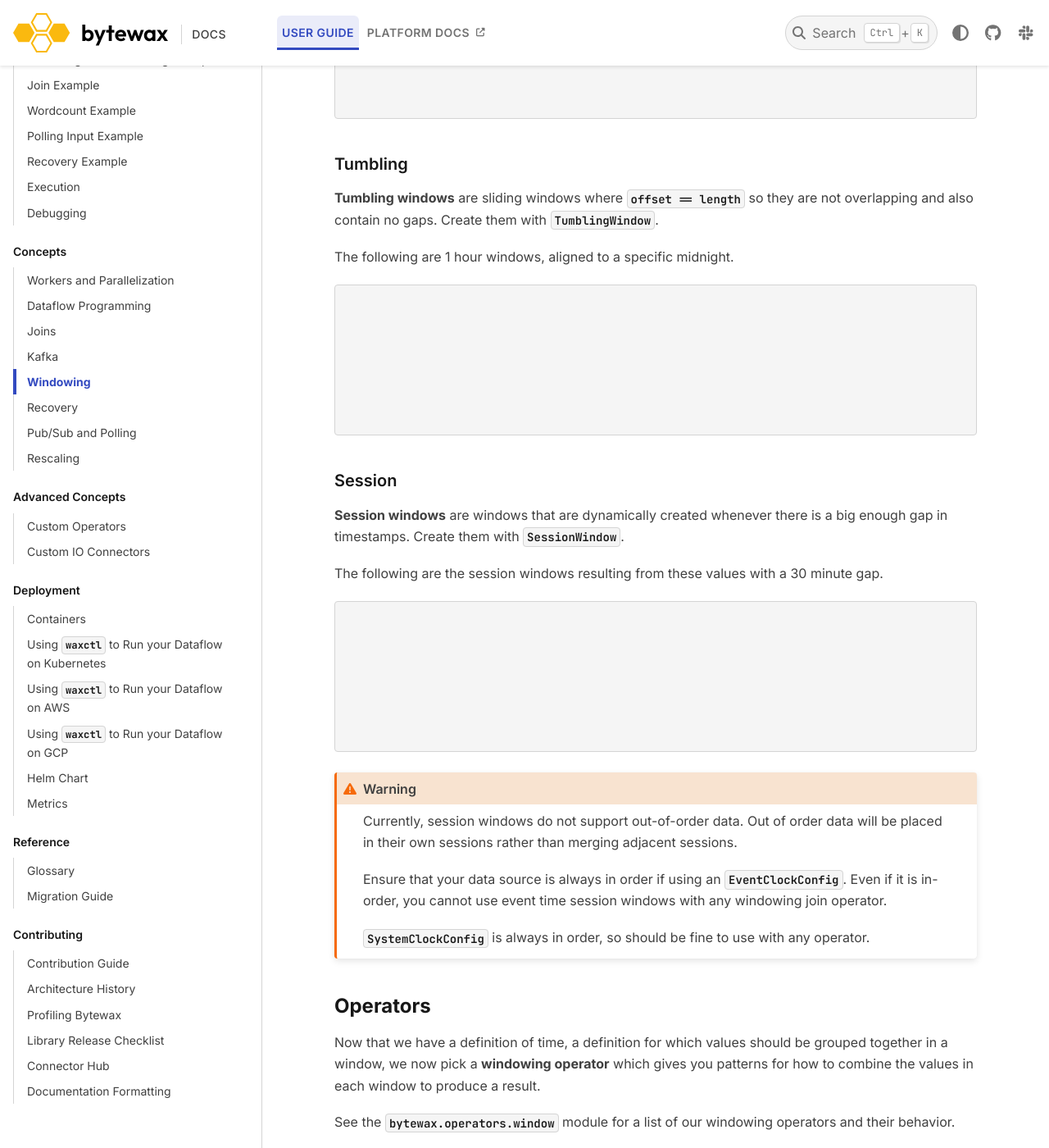
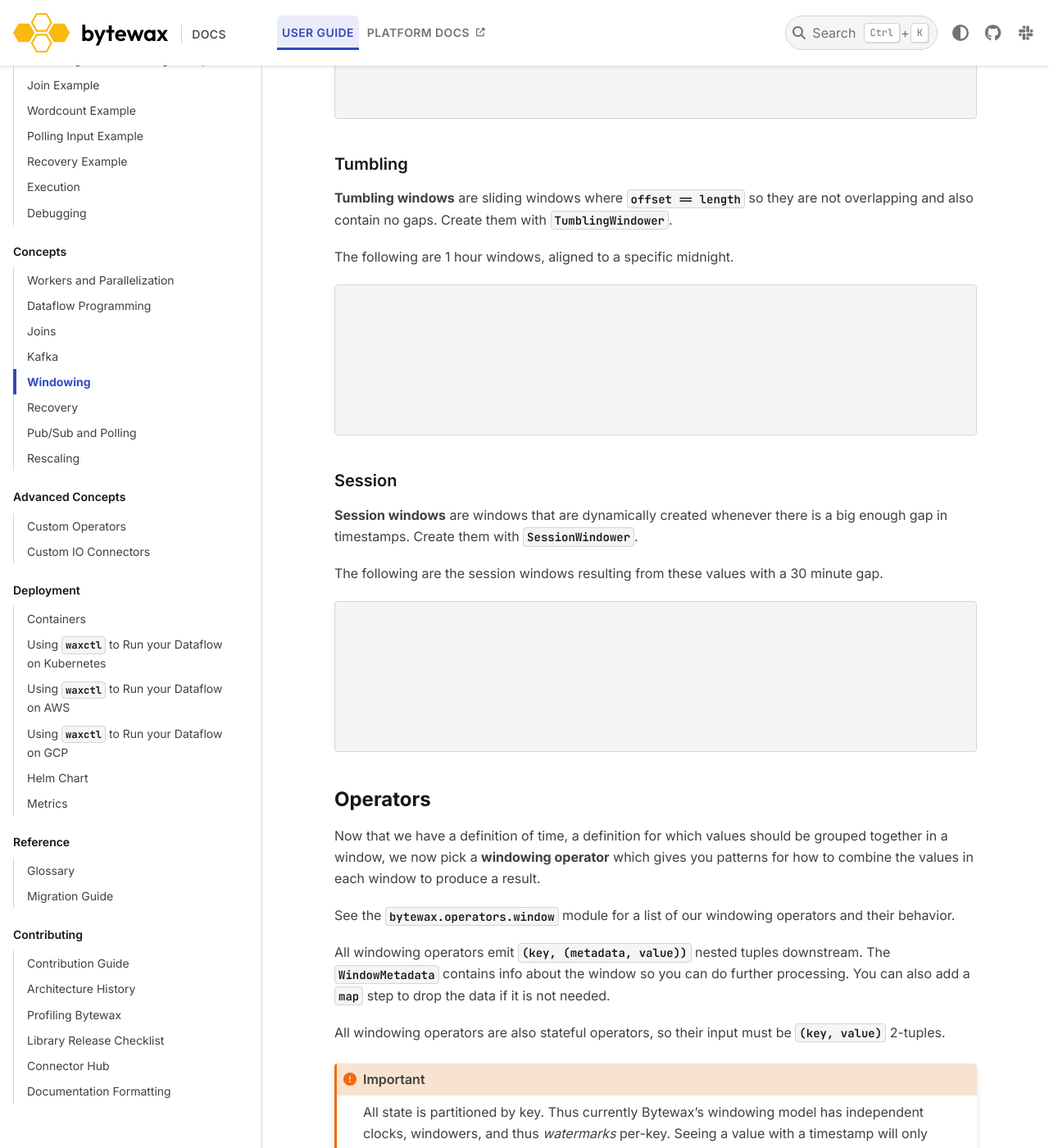
Before and after one commit to bytewax/bytewax, a Sphinx documentation site: the page built from docs/guide/concepts/windowing.md, in a window 1280 px wide and 1400 px high, scrolled down 3510 px. Shown: the whole window at 82% size. Built offline with Sphinx 7.4.7 and the PyData theme 0.15.4, drawn with Linux system fonts in a browser that asks for light colours; pages that are not in the unit, such as notebooks, are missing from menus; some of the changed text lies outside the part shown.

Commit message:
Updates windowing concept doc

````diff
--- a/docs/guide/concepts/windowing.md
+++ b/docs/guide/concepts/windowing.md
@@ -44,27 +44,26 @@
 2. What is the current watermark?
 
 All clocks are an instance of
-{py:obj}`~bytewax.operators.window.ClockConfig`. Let's discuss how
-each of the built-in clocks answers these two questions.
+{py:obj}`~bytewax.operators.window.Clock`. Let's discuss how each of
+the built-in clocks answers these two questions.
 
 ### System Time
 
 By instantiating a
-{py:obj}`~bytewax.operators.window.SystemClockConfig` you can use
-system time in your windowing definition.
+{py:obj}`~bytewax.operators.window.SystemClock` you can use system
+time in your windowing definition.
 
 1. The current system time is assigned to each value.
 
 2. The watermark is always the current system time.
 
-Because there can never be out-of-order or late data all window
+Because there can never be out-of-order or late data, all window
 processing happens ASAP.
 
 ### Event Time
 
-By instantiating a
-{py:obj}`~bytewax.operators.window.EventClockConfig` you can use event
-time in your windowing definition. This is more nuanced.
+By instantiating a {py:obj}`~bytewax.operators.window.EventClock` you
+can use event time in your windowing definition. This is more nuanced.
 
 1. The callback function `dt_getter` is used to extract and assign the
    timestamp within each value. If this timestamp is the largest ever
@@ -82,8 +81,8 @@
 in order and that a system can only introduce delays, and never
 transport items into the future.
 
-Let's analyze the streaming case where we are processing data in real-time
-and waiting for new data to arrive. Let's say
+Let's analyze the streaming case where we are processing data in
+real-time and waiting for new data to arrive. Let's say
 `wait_for_system_duration = timedelta(minutes=5)`. In the following
 table, we show the state of the clock as a few different values are
 processed. The watermark is always advancing by the system time, the
@@ -169,7 +168,7 @@
 
 **Tumbling windows** are sliding windows where `offset == length` so
 they are not overlapping and also contain no gaps. Create them with
-{py:obj}`~bytewax.operators.window.TumblingWindow`.
+{py:obj}`~bytewax.operators.window.TumblingWindower`.
 
 The following are 1 hour windows, aligned to a specific midnight.
 
@@ -188,7 +187,7 @@
 
 **Session windows** are windows that are dynamically created whenever
 there is a big enough gap in timestamps. Create them with
-{py:obj}`~bytewax.operators.window.SessionWindow`.
+{py:obj}`~bytewax.operators.window.SessionWindower`.
 
 The following are the session windows resulting from these values with
 a 30 minute gap.
@@ -211,22 +210,6 @@
     One: w1, 2023-12-14T00:50, 10m
     Two: w2, 2023-12-14T01:30, 0m
 ```
-
-:::{warning}
-
-Currently, session windows do not support out-of-order data. Out
-of order data will be placed in their own sessions rather than
-merging adjacent sessions.
-
-Ensure that your data source is always in order if using an
-{py:obj}`~bytewax.operators.window.EventClockConfig`. Even if it
-is in-order, you cannot use event time session windows with any
-windowing join operator.
-
-{py:obj}`~bytewax.operators.window.SystemClockConfig` is always in
-order, so should be fine to use with any operator.
-
-:::
 
 ## Operators
 
@@ -271,7 +254,7 @@
 
 Some clocks don't have a single correct answer on what to do during
 resume. E.g. if you use
-{py:obj}`~bytewax.operators.window.SystemClockConfig` with 10 minute
+{py:obj}`~bytewax.operators.window.SystemClock` with 10 minute
 windows, but then resume on a 15 minute mark, the system will
 immediately close out the half-completed window started in the
 previous execution when the next execution resumes.
````
Also changed, not shown: other parts of docs/guide/concepts/windowing.md (+2 -2 lines).
